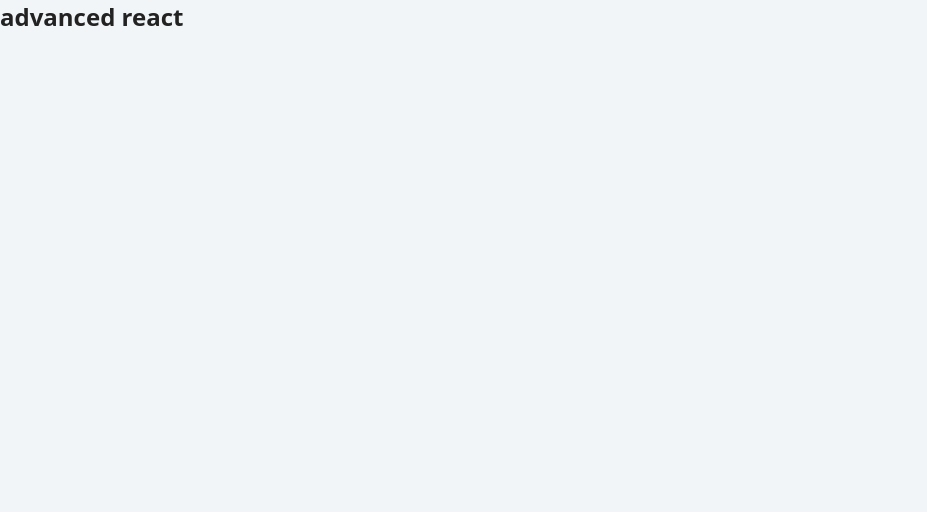
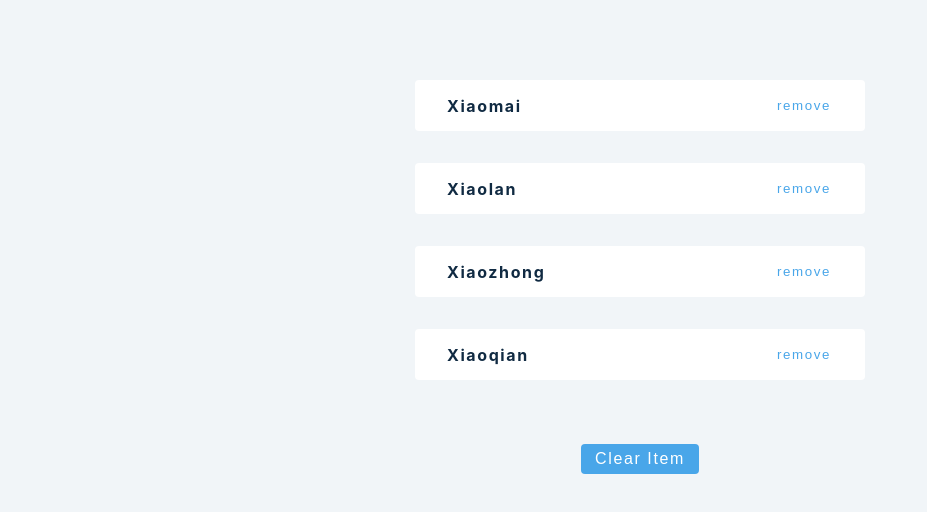
Before and after one commit to li-xiaomai/react-18, a React (Create React App) app: page / in a window 1280 px wide. Shown: the top 512 px of the page, without its empty margins (0-927 px from the left). Built offline with nearby package versions, Linux system fonts and the light colour scheme.

Commit message:
useState

```diff
--- a/src/App.js
+++ b/src/App.js
@@ -1,7 +1,8 @@
+import Setup from './tutorial/1-useState/setup/3-useState-array';
 export default function App() {
   return (
     <div className="container">
-      <h2>advanced react</h2>
+      <Setup />
     </div>
   );
 }
--- /dev/null
+++ b/src/data.js
@@ -0,0 +1,6 @@
+export const data = [
+  { id: 1, name: 'xiaomai' },
+  { id: 2, name: 'xiaolan' },
+  { id: 3, name: 'xiaozhong' },
+  { id: 4, name: 'xiaoqian' },
+];
--- a/src/index.css
+++ b/src/index.css
@@ -1,4 +1,4 @@
-* {
+/* * {
   margin: 0;
   padding: 0;
 }
@@ -18,13 +18,11 @@
 @media screen and (min-width: 768px) {
   .booklist {
     grid-template-columns: repeat(3, 1fr);
-    /* align-items: flex-start; */
   }
 }
 .book {
   background: #fff;
   border: none;
-  /* border-radius: 1rem; */
   padding: 1rem 2rem;
 }
 .book h1 {
@@ -34,4 +32,325 @@
   color: #617d98;
   font-size: 0.75rem;
   margin-top: 0.25rem;
+} */
+
+/*
+===============
+Variables
+===============
+*/
+
+:root {
+  /* dark shades of primary color*/
+  --clr-primary-1: hsl(205, 86%, 17%);
+  --clr-primary-2: hsl(205, 77%, 27%);
+  --clr-primary-3: hsl(205, 72%, 37%);
+  --clr-primary-4: hsl(205, 63%, 48%);
+  /* primary/main color */
+  --clr-primary-5: hsl(205, 78%, 60%);
+  /* lighter shades of primary color */
+  --clr-primary-6: hsl(205, 89%, 70%);
+  --clr-primary-7: hsl(205, 90%, 76%);
+  --clr-primary-8: hsl(205, 86%, 81%);
+  --clr-primary-9: hsl(205, 90%, 88%);
+  --clr-primary-10: hsl(205, 100%, 96%);
+  /* darkest grey - used for headings */
+  --clr-grey-1: hsl(209, 61%, 16%);
+  --clr-grey-2: hsl(211, 39%, 23%);
+  --clr-grey-3: hsl(209, 34%, 30%);
+  --clr-grey-4: hsl(209, 28%, 39%);
+  /* grey used for paragraphs */
+  --clr-grey-5: hsl(210, 22%, 49%);
+  --clr-grey-6: hsl(209, 23%, 60%);
+  --clr-grey-7: hsl(211, 27%, 70%);
+  --clr-grey-8: hsl(210, 31%, 80%);
+  --clr-grey-9: hsl(212, 33%, 89%);
+  --clr-grey-10: hsl(210, 36%, 96%);
+  --clr-white: #fff;
+  --clr-red-dark: hsl(360, 67%, 44%);
+  --clr-red-light: hsl(360, 71%, 66%);
+  --clr-green-dark: hsl(125, 67%, 44%);
+  --clr-green-light: hsl(125, 71%, 66%);
+  --clr-black: #222;
+  --transition: all 0.3s linear;
+  --spacing: 0.1rem;
+  --radius: 0.25rem;
+  --light-shadow: 0 5px 15px rgba(0, 0, 0, 0.1);
+  --dark-shadow: 0 5px 15px rgba(0, 0, 0, 0.4);
+  --max-width: 1170px;
+  --fixed-width: 450px;
+  --clr-orange-1: hsl(12, 83%, 98%);
+  --clr-orange-2: hsl(14, 91%, 95%);
+  --clr-orange-3: hsl(12, 89%, 89%);
+  --clr-orange-4: hsl(13, 87%, 82%);
+  --clr-orange-5: hsl(13, 88%, 68%);
+  --clr-orange-6: hsl(13, 88%, 55%);
+  --clr-orange-7: hsl(13, 74%, 49%);
+  --clr-orange-8: hsl(13, 74%, 33%);
+  --clr-orange-9: hsl(13, 73%, 25%);
+  --clr-orange-10: hsl(13, 73%, 16%);
 }
+/*
+===============
+Global Styles
+===============
+*/
+
+*,
+::after,
+::before {
+  margin: 0;
+  padding: 0;
+  box-sizing: border-box;
+}
+body {
+  font-family: -apple-system, BlinkMacSystemFont, 'Segoe UI', Roboto, Oxygen,
+    Ubuntu, Cantarell, 'Open Sans', 'Helvetica Neue', sans-serif;
+  background: var(--clr-grey-10);
+  color: var(--clr-grey-1);
+  line-height: 1.5;
+  font-size: 0.875rem;
+}
+ul {
+  list-style-type: none;
+}
+a {
+  text-decoration: none;
+}
+h1,
+h2,
+h3,
+h4 {
+  letter-spacing: var(--spacing);
+  text-transform: capitalize;
+  line-height: 1.25;
+  margin-bottom: 0.75rem;
+}
+h1 {
+  font-size: 3rem;
+}
+h2 {
+  font-size: 2rem;
+}
+h3 {
+  font-size: 1.25rem;
+}
+h4 {
+  font-size: 0.875rem;
+}
+p {
+  margin-bottom: 1.25rem;
+  color: var(--clr-grey-5);
+}
+@media screen and (min-width: 800px) {
+  h1 {
+    font-size: 4rem;
+  }
+  h2 {
+    font-size: 2.5rem;
+  }
+  h3 {
+    font-size: 1.75rem;
+  }
+  h4 {
+    font-size: 1rem;
+  }
+  body {
+    font-size: 1rem;
+  }
+  h1,
+  h2,
+  h3,
+  h4 {
+    line-height: 1;
+  }
+}
+/*  global classes */
+
+/* section */
+.section,
+.container {
+  width: 90vw;
+  margin: 0 auto;
+  max-width: var(--max-width);
+}
+
+@media screen and (min-width: 992px) {
+  .section {
+    width: 95vw;
+  }
+}
+
+.container {
+  text-align: center;
+  margin-top: 5rem;
+}
+.btn {
+  display: inline-block;
+  background: var(--clr-primary-5);
+  color: var(--clr-white);
+  padding: 0.25rem 0.75rem;
+  border-radius: var(--radius);
+  border-color: transparent;
+  text-transform: capitalize;
+  font-size: 1rem;
+  letter-spacing: var(--spacing);
+  margin-top: 2rem;
+  margin-left: 0.5rem;
+  margin-right: 0.5rem;
+  cursor: pointer;
+  transition: var(--transition);
+}
+.btn:hover {
+  background: var(--clr-primary-1);
+  color: var(--clr-primary-5);
+}
+.item {
+  background: var(--clr-white);
+  display: flex;
+  justify-content: space-between;
+  max-width: var(--fixed-width);
+  margin: 2rem auto;
+  align-items: center;
+  border-radius: var(--radius);
+}
+.item button,
+.item a {
+  background: transparent;
+  border-color: transparent;
+  color: var(--clr-primary-5);
+  letter-spacing: var(--spacing);
+  cursor: pointer;
+}
+.item {
+  padding: 1rem 2rem;
+}
+.item h4 {
+  margin-bottom: 0;
+}
+.item p {
+  margin-bottom: 0;
+}
+.modal {
+  position: absolute;
+  top: 2rem;
+  left: 50%;
+  transform: translateX(-50%);
+  background: var(--clr-white);
+  display: inline-block;
+  padding: 0.25rem 1rem;
+  border-radius: var(--radius);
+  text-transform: capitalize;
+}
+
+.modal p {
+  margin-bottom: 0;
+  color: var(--clr-red-dark);
+}
+.form {
+  background: var(--clr-white);
+  max-width: var(--fixed-width);
+  margin: 0 auto;
+  margin-bottom: 4rem;
+  padding: 1rem 2rem;
+  border-radius: var(--radius);
+}
+.form input {
+  background: var(--clr-grey-10);
+  border-color: transparent;
+  border-radius: var(--radius);
+  padding: 0.25rem 0.5rem;
+}
+.form-control {
+  margin: 0.5rem 0;
+  display: grid;
+  grid-template-columns: 100px 1fr;
+  align-items: center;
+}
+.form button {
+  display: inline-block;
+  background: var(--clr-black);
+  color: var(--clr-white);
+  border-color: transparent;
+  margin-top: 1rem;
+  letter-spacing: var(--spacing);
+  padding: 0.15rem 0.25rem;
+  text-transform: capitalize;
+  border-radius: var(--radius);
+  cursor: pointer;
+}
+.nav-links {
+  max-width: var(--fixed-width);
+  margin: 0 auto;
+  margin-bottom: 4rem;
+  display: grid;
+  grid-template-columns: repeat(3, 1fr);
+}
+.nav-links a {
+  color: var(--clr-grey-5);
+}
+.users {
+  display: grid;
+  grid-template-columns: repeat(auto-fit, minmax(300px, 1fr));
+  gap: 2rem;
+  margin: 3rem auto;
+}
+.users li {
+  width: 100%;
+  display: flex;
+  align-items: center;
+  background: var(--clr-white);
+  padding: 1rem 2rem;
+  border-radius: var(--radius);
+  text-align: left;
+}
+.users img {
+  width: 50px;
+  height: 50px;
+  border-radius: 50%;
+  margin-right: 1rem;
+}
+.users h4 {
+  margin-bottom: 0.15rem;
+}
+.users a {
+  color: var(--clr-grey-5);
+  text-transform: capitalize;
+}
+
+.products {
+  margin: 4rem 0;
+  display: grid;
+  gap: 2rem;
+}
+@media screen and (min-width: 576px) {
+  .products {
+    grid-template-columns: repeat(auto-fit, minmax(300px, 1fr));
+  }
+}
+.product {
+  background: var(--clr-white);
+  border-radius: var(--radius);
+}
+.product img {
+  border-top-left-radius: var(--radius);
+  border-top-right-radius: var(--radius);
+
+  width: 100%;
+  height: 15rem;
+  object-fit: cover;
+}
+.product h4 {
+  margin-top: 1rem;
+}
+
+.product button {
+  margin-bottom: 1rem;
+  background: var(--clr-primary-5);
+  border-radius: var(--radius);
+  border-color: transparent;
+  color: var(--clr-white);
+  padding: 0.25rem 0.5rem;
+  text-transform: capitalize;
+  cursor: pointer;
+}
--- /dev/null
+++ b/src/tutorial/1-useState/setup/3-useState-array.js
@@ -0,0 +1,28 @@
+import React from 'react';
+import { data } from '../../../data';
+
+const UseStateArray = () => {
+  const [people, setPeople] = React.useState(data);
+  const removeItem = (id) => {
+    const newPeople = people.filter((person) => person.id !== id);
+    setPeople(newPeople);
+  };
+  return (
+    <>
+      {people.map((person, index) => {
+        const { id, name } = person;
+        return (
+          <div className="item" key={index}>
+            <h4>{name}</h4>
+            <button onClick={() => removeItem(id)}>remove</button>
+          </div>
+        );
+      })}
+      <button className="btn" onClick={() => setPeople([])}>
+        clear item
+      </button>
+    </>
+  );
+};
+
+export default UseStateArray;
```
Also changed, not shown: src/tutorial/1-useState/setup/1-error-example.js (added, +22 -0 lines), src/tutorial/1-useState/setup/2-useState-basics.js (added, +27 -0 lines).
